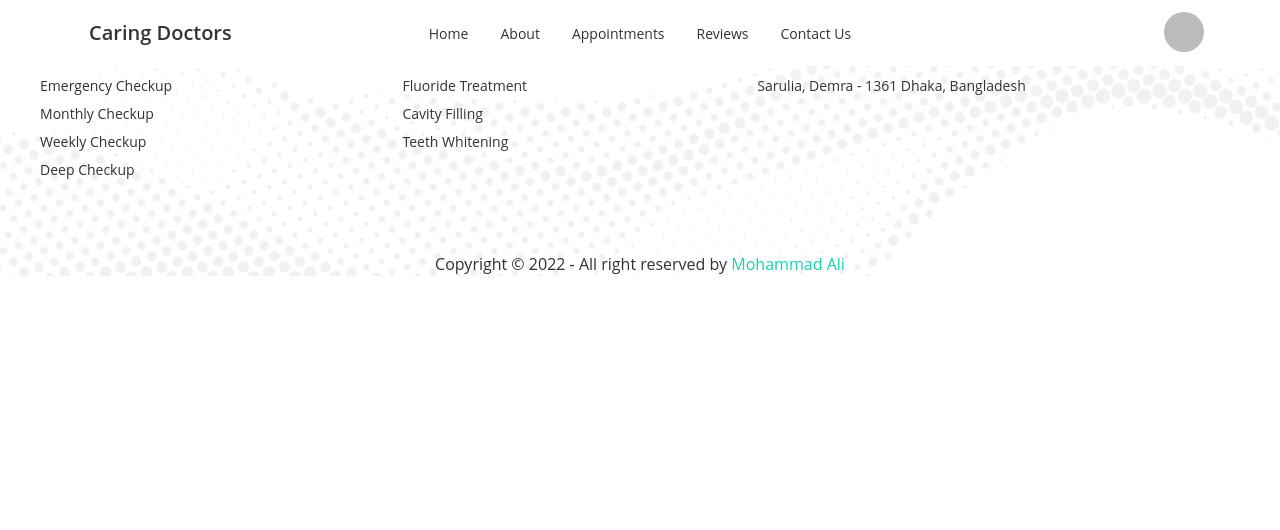
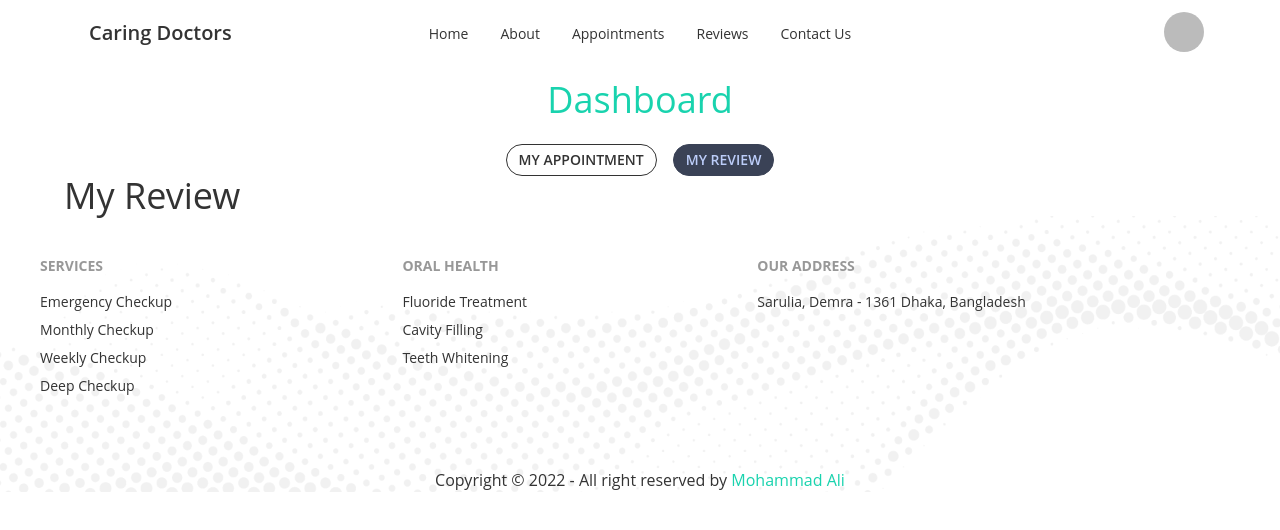
Before and after one commit to itsproali/caring-doctors-client, a React (Create React App) app: page /dashboard/myreview in a window 1280 px wide. Shown: the top 530 px of the page. Built offline with nearby package versions, Linux system fonts and the light colour scheme; no server answers; sample sign-in values are in the browser's storage.

Commit message:
Dashboard Added

```diff
--- a/src/App.js
+++ b/src/App.js
@@ -15,7 +15,9 @@ import { QueryClient, QueryClientProvider } from "react-query";
 import { Toaster } from "react-hot-toast";
 import ScrollToTop from "./Pages/Shared/ScrollToTop";
 import Testimonials from "./Pages/Home/Testimonial/Testimonials";
-
+import Dashboard from "./Pages/Dashboard/Dashboard";
+import MyAppointment from "./Pages/Dashboard/MyAppointment";
+import MyReview from "./Pages/Dashboard/MyReview";
 
 const queryClient = new QueryClient();
 
@@ -40,6 +42,17 @@ function App() {
           <Route path="/contact" element={<Contact />}></Route>
           <Route path="/login" element={<Login />}></Route>
           <Route path="/register" element={<Register />}></Route>
+          <Route
+            path="/dashboard"
+            element={
+              <RequireAuth>
+                <Dashboard></Dashboard>
+              </RequireAuth>
+            }
+          >
+            <Route index element={<MyAppointment />} />
+            <Route path="myreview" element={ <MyReview/>}/>
+          </Route>
           <Route path="/loading" element={<Loading />}></Route>
         </Routes>
         <Footer />
--- a/src/Pages/Appointments/AvailableApt.js
+++ b/src/Pages/Appointments/AvailableApt.js
@@ -10,6 +10,7 @@ import { toast } from "react-hot-toast";
 const AvailableApt = ({ date }) => {
   const [treatment, setTreatment] = useState(null);
 
+  console.log(date);
   const {
     data: services,
     isLoading,
@@ -18,7 +19,7 @@ const AvailableApt = ({ date }) => {
     refetch,
   } = useQuery(["available", date], () =>
     fetch(
-      `https://caring-doctors-portal.herokuapp.com//available?date=${format(
+      `https://caring-doctors-portal.herokuapp.com/available?date=${format(
         date,
         "PP"
       )}`
--- a/src/Pages/Appointments/Modal.js
+++ b/src/Pages/Appointments/Modal.js
@@ -20,7 +20,7 @@ const Modal = ({ date, treatment, setTreatment, refetch }) => {
       patientId: user.uid,
     };
 
-    fetch("https://caring-doctors-portal.herokuapp.com//booking", {
+    fetch("https://caring-doctors-portal.herokuapp.com/booking", {
       method: "POST",
       headers: {
         "content-type": "application/json",
--- /dev/null
+++ b/src/Pages/Dashboard/Dashboard.js
@@ -0,0 +1,38 @@
+import React from "react";
+import { Link, Outlet, useLocation } from "react-router-dom";
+
+const Dashboard = () => {
+  const location = useLocation();
+  return (
+      <div className="parent mt-20">
+          <h1 className="text-4xl text-center text-accent mb-6">Dashboard</h1>
+      <ul className="flex justify-center">
+        <li>
+          <Link
+            to="/dashboard"
+            className={`mx-2 rounded-full btn btn-sm ${
+              location.pathname === "/dashboard" ? "btn-primary" : "btn-outline"
+            }`}
+          >
+            My Appointment
+          </Link>
+        </li>
+        <li>
+          <Link
+            to="/dashboard/myreview"
+            className={`mx-2 rounded-full btn btn-sm ${
+              location.pathname === "/dashboard/myreview"
+                ? "btn-primary"
+                : "btn-outline"
+            }`}
+          >
+            My Review
+          </Link>
+        </li>
+      </ul>
+      <Outlet />
+    </div>
+  );
+};
+
+export default Dashboard;
--- /dev/null
+++ b/src/Pages/Dashboard/MyAppointment.js
@@ -0,0 +1,55 @@
+import React from "react";
+import { useQuery } from "react-query";
+import { useAuthState } from "react-firebase-hooks/auth";
+import auth from "../../firebase-init";
+import Loading from "../Shared/Loading";
+
+const MyAppointment = () => {
+  const [user] = useAuthState(auth);
+  const patientId = user.uid;
+
+  const { data, isLoading, isError, error } = useQuery(
+    ["myAppointment", patientId],
+    () =>
+      fetch(`https://caring-doctors-portal.herokuapp.com/myappointment?patientId=${patientId}`).then(
+        (res) => res.json()
+      )
+  );
+
+  if (isLoading) {
+    return <Loading></Loading>;
+  }
+
+  console.log(data);
+  return (
+    <div>
+          <h1 className="my-2 text-2xl text-accent">My Appointment : {data.length}</h1>
+      <div className="overflow-x-auto">
+        <table className="table w-full">
+          {/* <!-- head --> */}
+          <thead>
+            <tr>
+              <th>SL</th>
+              <th>Treatment</th>
+              <th>Date</th>
+              <th>Time</th>
+            </tr>
+          </thead>
+          <tbody>
+            {/* <!-- row 1 --> */}
+            {data.map((treatment, index) => (
+              <tr key={index}>
+                <th>{index + 1}</th>
+                <td>{treatment.treatmentName}</td>
+                <td>{treatment.date}</td>
+                <td>{treatment.slot}</td>
+              </tr>
+            ))}
+          </tbody>
+        </table>
+      </div>
+    </div>
+  );
+};
+
+export default MyAppointment;
--- /dev/null
+++ b/src/Pages/Dashboard/MyReview.js
@@ -0,0 +1,11 @@
+import React from 'react';
+
+const MyReview = () => {
+    return (
+        <div>
+            <h1 className="text-4xl">My Review</h1>
+        </div>
+    );
+};
+
+export default MyReview;
--- a/src/Pages/Shared/Navbar/Navbar.js
+++ b/src/Pages/Shared/Navbar/Navbar.js
@@ -9,6 +9,7 @@ import "./Navbar.css";
 const Navbar = () => {
   const [show, setShow] = useState(false);
   const [lastScrollY, setLastScrollY] = useState(0);
+  useEffect(() => {
     const controlNavbar = () => {
       if (typeof window !== "undefined") {
         if (window.scrollY > lastScrollY) {
@@ -19,7 +20,6 @@ const Navbar = () => {
         setLastScrollY(window.scrollY);
       }
     };
-  useEffect(() => {
     if (typeof window !== "undefined") {
       window.addEventListener("scroll", controlNavbar);
       return () => {
@@ -132,11 +132,11 @@ const Navbar = () => {
                   </Link>
                 </li>
                 <li>
-                  <Link to="/">Settings</Link>
+                  <Link to="/dashboard">Dashboard</Link>
                 </li>
                 <li>
                   <button
-                    className="btn btn-accent btn-sm text-white"
+                    className="btn btn-accent btn-sm mt-2 text-white"
                     onClick={() => signOut(auth)}
                   >
                     Logout
```
Lines whose indentation alone changed are shown as unchanged.
